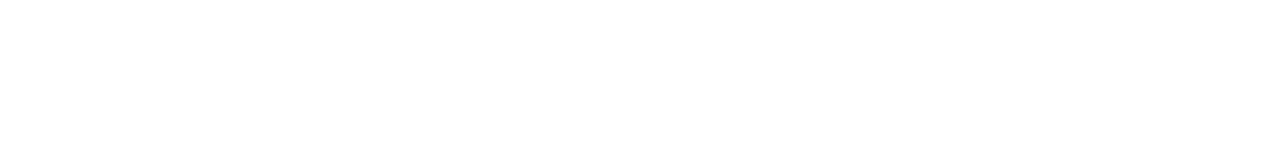
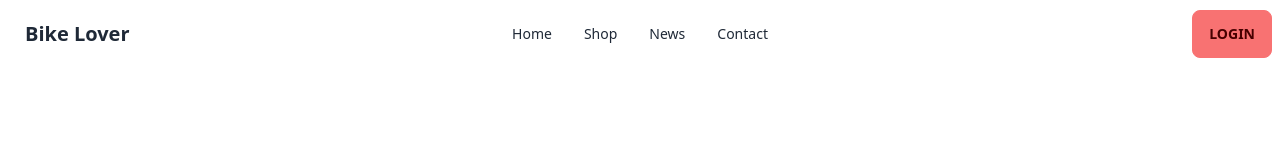
Before and after one commit to anupamahalder/bike-lover, a plain HTML site: page index.html in a window 1280 px wide. Drawn offline with nearby package versions, Linux system fonts and the light colour scheme.

Commit message:
Added navbar using Daisy UI

```diff
--- a/index.html
+++ b/index.html
@@ -5,8 +5,48 @@
     <meta http-equiv="X-UA-Compatible" content="IE=edge">
     <meta name="viewport" content="width=device-width, initial-scale=1.0">
     <title>Bike Lover</title>
+    <!-- Tailwind and Daisy UI cdn  -->
+    <link href="https://cdn.jsdelivr.net/npm/daisyui@3.3.1/dist/full.css" rel="stylesheet" type="text/css" />
+    <script src="https://cdn.tailwindcss.com"></script>
+
 </head>
-<body>
+<body data-theme="light">
+    <header>
+        <nav>
+            <div class="navbar bg-base-100">
+                <div class="navbar-start">
+                  <div class="dropdown">
+                    <label tabindex="0" class="btn btn-ghost lg:hidden">
+                      <svg xmlns="http://www.w3.org/2000/svg" class="h-5 w-5" fill="none" viewBox="0 0 24 24" stroke="currentColor"><path stroke-linecap="round" stroke-linejoin="round" stroke-width="2" d="M4 6h16M4 12h8m-8 6h16" /></svg>
+                    </label>
+                    <ul tabindex="0" class="menu menu-sm dropdown-content mt-3 z-[1] p-2 shadow bg-base-100 rounded-box w-52">
+                      <li><a>Home</a></li>
+                      <li><a>Shop</a></li>
+                      <li><a>News</a></li>
+                      <li><a>Contact</a></li>
+                    </ul>
+                  </div>
+                  <a class="btn btn-ghost normal-case text-xl">Bike Lover</a>
+                </div>
+                <div class="navbar-center hidden lg:flex">
+                  <ul class="menu menu-horizontal px-1">
+                    <li><a>Home</a></li>
+                      <li><a>Shop</a></li>
+                      <li><a>News</a></li>
+                      <li><a>Contact</a></li>
+                  </ul>
+                </div>
+                <div class="navbar-end">
+                  <a class="btn btn-error">Login</a>
+                </div>
+              </div>
+        </nav>
+    </header>
+    <main>
 
+    </main>
+    <footer>
+
+    </footer>
 </body>
 </html>
--- /dev/null
+++ b/tailwind.config.js
@@ -0,0 +1,8 @@
+/** @type {import('tailwindcss').Config} */
+module.exports = {
+    content: ["./src/**/*.{html,js}"],
+    theme: {
+      extend: {},
+    },
+    plugins: [],
+  }
```
